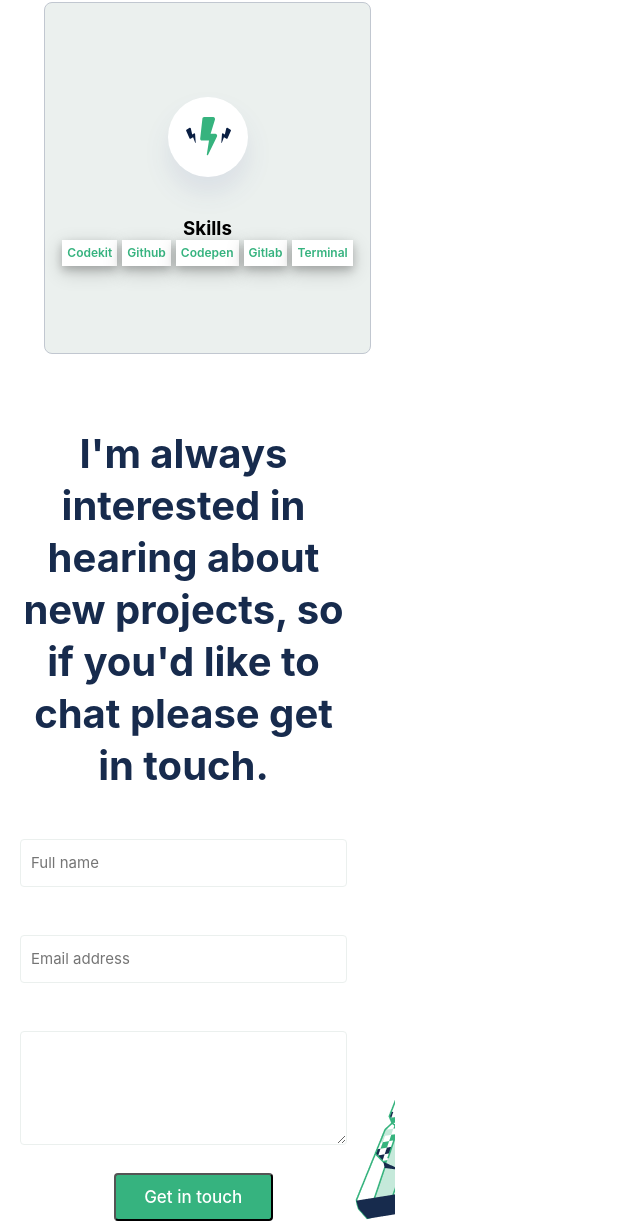
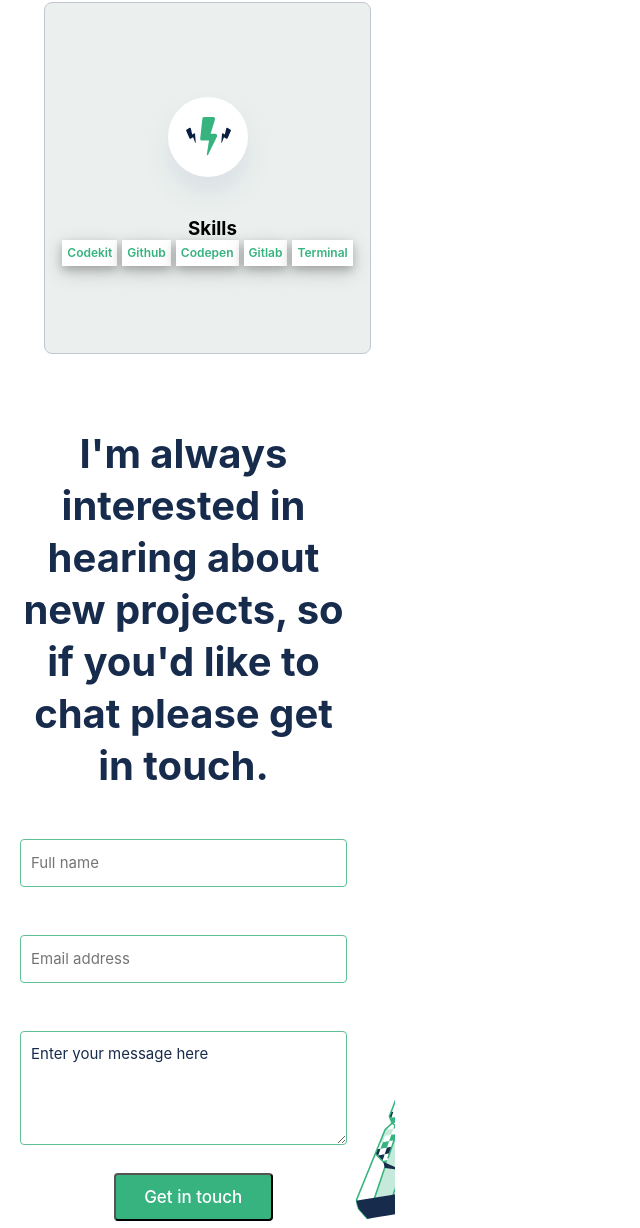
Before and after one commit to yersel500/Portifolio-website-north, a website: page index.html in a window 1280 px wide. Shown: the part 6153-7381 px from the top of the page, without its empty margins (0-640 px from the left). Drawn offline with Linux system fonts and the light colour scheme.

Commit message:
Add css for the contact section

```diff
--- a/assets/css/style.css
+++ b/assets/css/style.css
@@ -397,8 +397,10 @@ textarea {
   font-weight: normal;
   color: var(--primary);
   padding: 10px;
-  border: 1px solid var(--backcolor-card);
+  border: 1px solid #60c095;
   background: var(--neutral);
+  box-sizing: border-box;
+  border-radius: 4px;
   box-sizing: border-box;
   border-radius: 4px;
 }
@@ -408,23 +410,32 @@ textarea {
   margin: 24px 0;
   width: 327px;
   height: 114px;
+  text-align: left;
+}
+
+.text {
+ position: relative;
+ left: 5px;
 }
 
 input:hover,
 textarea:hover {
-  transform: scale(1.3);
+  transform: scale(1);
 }
 
 input:focus,
 textarea:focus {
-  transform: scale(1.2);
+  transform: scale(1);
 }
 
 .btn-form {
   margin: auto 25%;
   padding: 10px;
 }
-
+.btn-form:hover {
+  transform: scale(1.2);
+  transition: ease-in-out 1s;
+}
 
 .contact-email {
   font-family: 'Inter', sans-serif;
--- a/index.html
+++ b/index.html
@@ -1,5 +1,6 @@
 <!DOCTYPE html>
 <html lang="en">
+
 <head>
   <meta charset="UTF-8">
   <meta http-equiv="X-UA-Compatible" content="IE=edge">
@@ -7,15 +8,18 @@
   <title>Portifolio website</title>
   <link rel="stylesheet" href="assets/css/style.css">
 </head>
+
 <body>
 
   <header class="header-container">
     <div class="notification-bar">
-           <img  class="bar time-bar" src="assets/images/Status-Bars/Time-Style.svg" alt="timer">
-           <img  class="bar status-bar" src="assets/images/Status-Bars/Group-3.svg" alt="network-bars">
+      <img class="bar time-bar" src="assets/images/Status-Bars/Time-Style.svg" alt="timer">
+      <img class="bar status-bar" src="assets/images/Status-Bars/Group-3.svg" alt="network-bars">
     </div>
     <section class="toolbar">
-            <a href="#" class="logo"><h2>Welcome</h2></a>
+      <a href="#" class="logo">
+        <h2>Welcome</h2>
+      </a>
       <button type="button" class="btn togle-hum">
         <img src="assets/images/Union.svg" alt="menu-icon">
       </button>
@@ -26,7 +30,8 @@
     <h2 class="line-headline bg-img"> Hey there. I’m Kinginthenorth-codez <br>
       <span class="sub-line">I’m a software developer</span>
     </h2>
-            <p class="suport-text">  I can help you build a product , feature or website Look through some of my work and experience! If you like what you see and have a project you need coded,
+    <p class="suport-text"> I can help you build a product , feature or website Look through some of my work and
+      experience! If you like what you see and have a project you need coded,
       don’t hestiate to contact me.</p>
     <a href="#" class="linker">Lets Connect here!</a>
     <div class="social">
@@ -182,7 +187,8 @@
     <h2 class="line-headline about-bg-img">About me <br>
       <span class="sub-line">I’m a software developer</span>
     </h2>
-             <p class="suport-text">  I can help you build a product , feature or website Look through some of my work and experience! If you like what you see and have a project you need coded,
+    <p class="suport-text"> I can help you build a product , feature or website Look through some of my work and
+      experience! If you like what you see and have a project you need coded,
       don’t hestiate to contact me.</p>
     <a href="#" class="linker enable-btn">Get my Resume!</a>
     <ul class="categories">
@@ -224,7 +230,8 @@
   </section>
   <!--form section-->
   <section class="form-container">
-         <h6 class="form-surpot-text">I'm always interested in hearing about new projects, so if you'd like to chat please get in touch.
+    <h6 class="form-surpot-text">I'm always interested in hearing about new projects, so if you'd like to chat please
+      get in touch.
     </h6>
     <form action="https://formspree.io/f/xyyokgnn" method="post" name="contact-form-folio">
       <label for="fname">
@@ -232,11 +239,11 @@
       </label>
 
       <label for="email">
-             <input type="email" id="email" name="email"  maxlength="auto" placeholder="Email address" required >
+        <input type="email" id="email" name="email" maxlength="auto" placeholder="Email address" required>
       </label>
 
       <label for="message">
-             <textarea type="textarea" name="textarea" id="message" placeholder="Enter text here" maxlength="500" required >
+        <textarea type="textarea" name="textarea" id="message" placeholder="Enter your message here" maxlength="500" rows="5" required>Enter your message here
         </textarea>
       </label>
 
@@ -276,4 +283,5 @@
     <div class="indicator"><a href="#"> <img src="assets/images/Light2.png" alt="button-indicator"></a></div>
   </footer>
 </body>
+
 </html>
```
Lines whose indentation alone changed are shown as unchanged.
